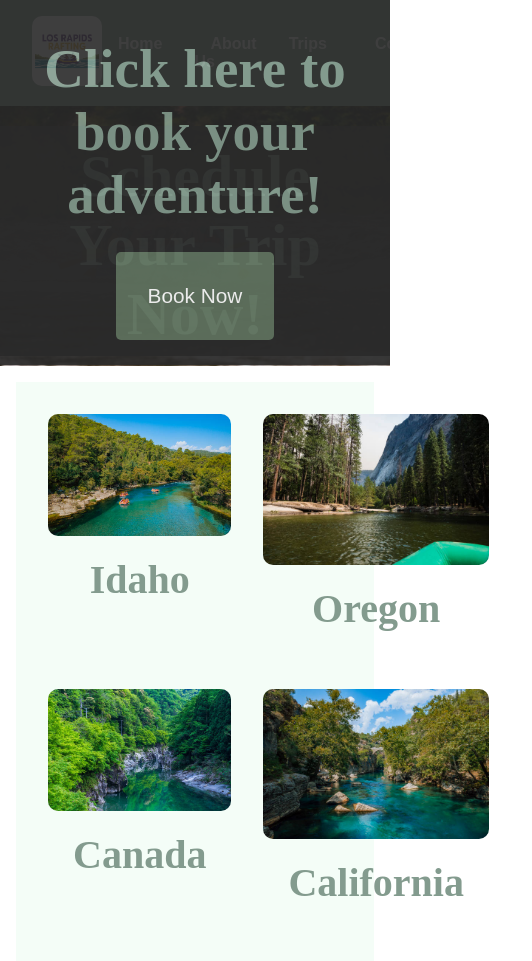
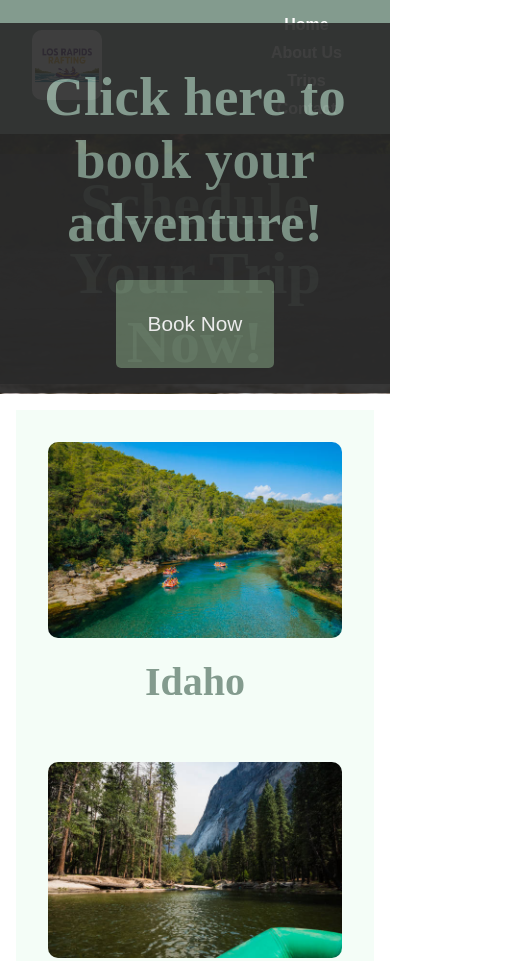
Before and after one commit to moralesryan/wdd130, a plain HTML site: page wwr/trips.html in a window 390 px wide. Shown: the top 961 px of the page, 532 px wide, since content can reach past the window. Drawn offline with Linux system fonts and the light colour scheme.

Commit message:
"mobile device display correction?"

```diff
--- a/wwr/styles/rafting.css
+++ b/wwr/styles/rafting.css
@@ -559,3 +559,35 @@ form {
 .trip-table td {
   color: var(--primary-color);
 }
+
+/* Base layout (desktop) */
+header, nav ul {
+  display: flex;
+  justify-content: space-between;
+  align-items: center;
+}
+
+/* Mobile adjustments */
+@media (max-width: 768px) {
+  nav ul {
+    flex-direction: column;
+    gap: 10px;
+  }
+
+  .trip-section {
+    display: grid;
+    grid-template-columns: 1fr; /* stack trip items vertically */
+  }
+
+  table {
+    font-size: 0.9rem;
+    width: 100%;
+    overflow-x: auto;
+    display: block;
+  }
+
+  img {
+    max-width: 100%;
+    height: auto;
+  }
+}
```
